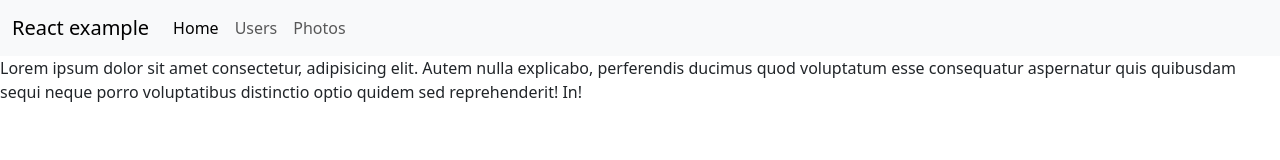
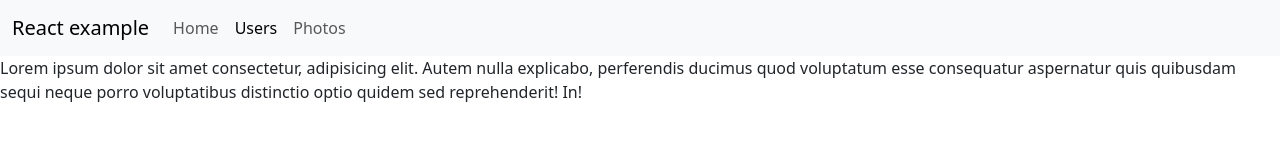
Before and after one commit to Anatolii1996/kr_4, a React (Create React App) app: page /user in a window 1280 px wide. Shown: the top 160 px of the page. Built offline with nearby package versions, Linux system fonts and the light colour scheme.

Commit message:
настроил подсветку активного роута

```diff
--- a/src/components/header.jsx
+++ b/src/components/header.jsx
@@ -1,4 +1,4 @@
-import { Link, Outlet } from "react-router-dom";
+import { Link, Outlet, NavLink } from "react-router-dom";
 
 const Header = () => {
   return (
@@ -8,33 +8,23 @@ const Header = () => {
           <Link to="/" className="navbar-brand">
             React example
           </Link>
-          <button
-            className="navbar-toggler"
-            type="button"
-            data-bs-toggle="collapse"
-            data-bs-target="#navbarNav"
-            aria-controls="navbarNav"
-            aria-expanded="false"
-            aria-label="Toggle navigation"
-          >
-            <span className="navbar-toggler-icon"></span>
-          </button>
+
           <div className="collapse navbar-collapse" id="navbarNav">
             <ul className="navbar-nav">
               <li className="nav-item">
-                <Link to="/" className="nav-link active">
+                <NavLink end to="/" className="nav-link">
                   Home
-                </Link>
+                </NavLink>
               </li>
               <li className="nav-item">
-                <Link to="/user" className="nav-link">
+                <NavLink to="/user" className="nav-link">
                   Users
-                </Link>
+                </NavLink>
               </li>
               <li className="nav-item">
-                <Link to="/photos" className="nav-link">
+                <NavLink to="/photos" className="nav-link">
                   Photos
-                </Link>
+                </NavLink>
               </li>
             </ul>
           </div>
```
